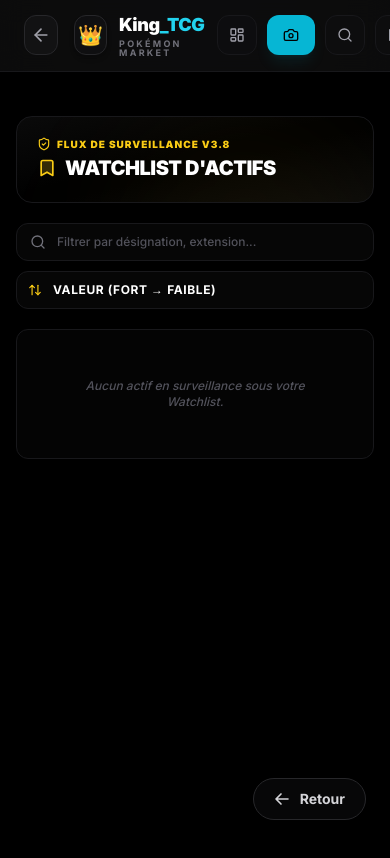
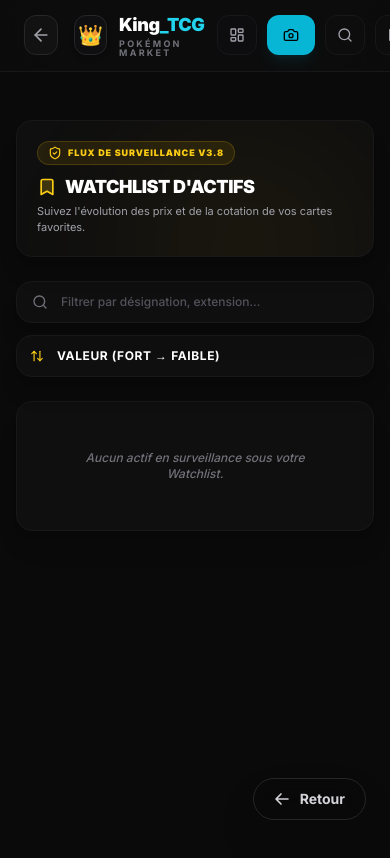
Before and after one commit to dylangdm1-dotcom/King_TcgV1, a Next.js app: page /favoris in a window 390 px wide. Shown: the top 858 px of the page. Built offline with nearby package versions, Linux system fonts and the light colour scheme.

Commit message:
Refactor favoris page layout and styles
Updated styling and layout for the favoris page, including changes to background colors, padding, and text sizes. Improved responsiveness and visual hierarchy of elements.

```diff
--- a/app/favoris/page.tsx
+++ b/app/favoris/page.tsx
@@ -132,30 +132,31 @@ export default function FavorisPage() {
   return (
     <>
       <Navbar />
-      <main className="min-h-screen bg-black text-white pb-24 selection:bg-cyan-500/10">
-        <div className="mx-auto max-w-7xl space-y-5 px-4 py-6 sm:px-6 lg:px-8">
+      <main className="min-h-screen bg-neutral-950 text-white pb-32 selection:bg-cyan-500/20">
+        <div className="mx-auto max-w-7xl space-y-6 px-4 py-6 sm:px-6 lg:px-8">
 
           <div className="flex items-center justify-between">
             <BackButton />
           </div>
 
           {/* En-tête Technique V3.8 */}
-          <section className="rounded-2xl border border-zinc-900 bg-gradient-to-br from-neutral-950 via-black to-neutral-950 p-5 shadow-2xl relative overflow-hidden">
+          <section className="rounded-2xl border border-zinc-900 bg-neutral-900/40 p-5 sm:p-6 shadow-xl relative overflow-hidden">
             <div className="absolute top-0 right-0 w-64 h-64 bg-yellow-500/5 rounded-full blur-3xl pointer-events-none" />
 
-            <div className="flex flex-col sm:flex-row sm:items-center justify-between gap-3 relative z-10">
+            <div className="flex flex-col sm:flex-row sm:items-center justify-between gap-4 relative z-10">
               <div>
-                <span className="text-[10px] font-black uppercase tracking-widest text-yellow-400 flex items-center gap-1.5">
+                <span className="text-[9px] font-black uppercase tracking-widest text-yellow-400 bg-yellow-500/10 border border-yellow-500/20 px-2.5 py-1 rounded-full flex items-center gap-1.5 w-fit mb-2">
                   <ShieldCheck className="w-3.5 h-3.5" /> Flux de Surveillance V3.8
                 </span>
-                <h1 className="mt-0.5 text-xl font-black uppercase tracking-tight text-white flex items-center gap-2">
+                <h1 className="text-lg font-black uppercase tracking-tight text-white flex items-center gap-2">
                   <Bookmark className="w-5 h-5 text-yellow-400 fill-yellow-400/20" /> Watchlist d'Actifs
                 </h1>
+                <p className="mt-0.5 text-[11px] text-zinc-400">Suivez l'évolution des prix et de la cotation de vos cartes favorites.</p>
               </div>
 
               {!loading && cards.length > 0 && (
-                <div className="px-3.5 py-1.5 rounded-xl bg-neutral-900/90 border border-zinc-800 flex items-center gap-2">
-                  <TrendingUp className="w-3.5 h-3.5 text-yellow-400" />
+                <div className="px-4 py-2.5 rounded-xl bg-neutral-900 border border-zinc-800 flex items-center gap-2.5 shadow-lg">
+                  <TrendingUp className="w-4 h-4 text-yellow-400" />
                   <span className="text-[10px] font-bold text-zinc-400 uppercase tracking-wider">
                     Valeur Suivie :
                   </span>
@@ -170,23 +171,23 @@ export default function FavorisPage() {
           {/* KPIs Resserres de Suivi V3.8 */}
           {!loading && cards.length > 0 && (
             <section className="grid gap-3 grid-cols-2 lg:grid-cols-3">
-              <div className="rounded-xl border border-zinc-900 bg-neutral-950/60 p-3.5 flex flex-col justify-between min-h-[85px]">
-                <span className="text-zinc-500 text-[10px] font-black uppercase tracking-wider flex items-center gap-1">
-                  <Bookmark className="w-3 h-3 text-yellow-400" /> Actifs Surveillés
+              <div className="rounded-2xl border border-zinc-900 bg-neutral-900/40 p-4 sm:p-5 flex flex-col justify-between min-h-[95px] shadow-xl">
+                <span className="text-zinc-500 text-[10px] font-black uppercase tracking-wider flex items-center gap-1.5">
+                  <Bookmark className="w-3.5 h-3.5 text-yellow-400" /> Actifs Surveillés
                 </span>
                 <div className="text-xl font-black text-white tabular-nums mt-1">{cards.length}</div>
               </div>
 
-              <div className="rounded-xl border border-zinc-900 bg-neutral-950/60 p-3.5 flex flex-col justify-between min-h-[85px]">
-                <span className="text-zinc-500 text-[10px] font-black uppercase tracking-wider flex items-center gap-1">
-                  <Activity className="w-3 h-3 text-emerald-400" /> Indexations Actives
+              <div className="rounded-2xl border border-zinc-900 bg-neutral-900/40 p-4 sm:p-5 flex flex-col justify-between min-h-[95px] shadow-xl">
+                <span className="text-zinc-500 text-[10px] font-black uppercase tracking-wider flex items-center gap-1.5">
+                  <Activity className="w-3.5 h-3.5 text-emerald-400" /> Indexations Actives
                 </span>
                 <div className="text-xl font-black text-emerald-400 tabular-nums mt-1">{activeMonitoredCount}</div>
               </div>
 
-              <div className="hidden lg:flex rounded-xl border border-zinc-900 bg-neutral-950/60 p-3.5 flex-col justify-between min-h-[85px]">
-                <span className="text-zinc-500 text-[10px] font-black uppercase tracking-wider flex items-center gap-1">
-                  <TrendingUp className="w-3 h-3 text-cyan-400" /> Cotation Moyenne
+              <div className="hidden lg:flex rounded-2xl border border-zinc-900 bg-neutral-900/40 p-4 sm:p-5 flex-col justify-between min-h-[95px] shadow-xl">
+                <span className="text-zinc-500 text-[10px] font-black uppercase tracking-wider flex items-center gap-1.5">
+                  <TrendingUp className="w-3.5 h-3.5 text-cyan-400" /> Cotation Moyenne
                 </span>
                 <div className="text-xl font-black text-cyan-400 tabular-nums mt-1">
                   {(cards.length > 0 ? totalWatchlistValue / cards.length : 0).toFixed(2)} €
@@ -197,56 +198,56 @@ export default function FavorisPage() {
 
           {/* Barre de Recherche, Tri & Filtres */}
           <section className="space-y-3">
-            <div className="flex flex-col sm:flex-row gap-2.5">
+            <div className="flex flex-col sm:flex-row gap-3">
 
               {/* Recherche */}
               <div className="relative flex-1">
-                <Search className="absolute left-3.5 top-1/2 -translate-y-1/2 w-4 h-4 text-zinc-500" />
+                <Search className="absolute left-4 top-1/2 -translate-y-1/2 w-4 h-4 text-zinc-500" />
                 <input
                   type="text"
                   value={search}
                   onChange={(e) => setSearch(e.target.value)}
                   placeholder="Filtrer par désignation, extension..."
-                  className="w-full rounded-xl border border-zinc-900 bg-neutral-950/60 pl-10 pr-4 py-2.5 text-xs font-medium text-white outline-none focus:border-yellow-500/50 focus:bg-neutral-950 transition-all placeholder:text-zinc-600"
+                  className="w-full rounded-2xl border border-zinc-900 bg-neutral-900/40 pl-11 pr-10 py-3 text-xs font-medium text-white outline-none focus:border-yellow-500/50 focus:bg-neutral-900/80 transition-all placeholder:text-zinc-600 shadow-xl"
                 />
                 {search && (
                   <button
                     onClick={() => setSearch("")}
-                    className="absolute right-3 top-1/2 -translate-y-1/2 text-zinc-500 hover:text-white"
+                    className="absolute right-3.5 top-1/2 -translate-y-1/2 text-zinc-500 hover:text-white"
                   >
-                    <X className="w-3.5 h-3.5" />
+                    <X className="w-4 h-4" />
                   </button>
                 )}
               </div>
 
               {/* Sélection du Tri */}
-              <div className="flex items-center gap-2">
-                <div className="relative flex-1 sm:w-48">
-                  <ArrowUpDown className="absolute left-3 top-1/2 -translate-y-1/2 w-3.5 h-3.5 text-yellow-400 pointer-events-none" />
+              <div className="flex items-center gap-2.5">
+                <div className="relative flex-1 sm:w-52">
+                  <ArrowUpDown className="absolute left-3.5 top-1/2 -translate-y-1/2 w-3.5 h-3.5 text-yellow-400 pointer-events-none" />
                   <select
                     value={sortBy}
                     onChange={(e) => setSortBy(e.target.value as SortOption)}
-                    className="w-full appearance-none rounded-xl border border-zinc-900 bg-neutral-950/60 pl-9 pr-8 py-2.5 text-xs font-bold uppercase tracking-wider text-white outline-none focus:border-yellow-500/50 cursor-pointer"
+                    className="w-full appearance-none rounded-2xl border border-zinc-900 bg-neutral-900/40 pl-10 pr-9 py-3 text-xs font-bold uppercase tracking-wider text-white outline-none focus:border-yellow-500/50 cursor-pointer shadow-xl"
                   >
-                    <option value="value_desc">Valeur (Fort → Faible)</option>
-                    <option value="value_asc">Valeur (Faible → Fort)</option>
-                    <option value="name_asc">Nom (A → Z)</option>
-                    <option value="rarity">Rareté</option>
+                    <option value="value_desc" className="bg-neutral-900 text-white">Valeur (Fort → Faible)</option>
+                    <option value="value_asc" className="bg-neutral-900 text-white">Valeur (Faible → Fort)</option>
+                    <option value="name_asc" className="bg-neutral-900 text-white">Nom (A → Z)</option>
+                    <option value="rarity" className="bg-neutral-900 text-white">Rareté</option>
                   </select>
                 </div>
 
                 {/* Filtre Rareté */}
                 {availableRarities.length > 0 && (
-                  <div className="relative flex-1 sm:w-40">
-                    <Filter className="absolute left-3 top-1/2 -translate-y-1/2 w-3.5 h-3.5 text-zinc-400 pointer-events-none" />
+                  <div className="relative flex-1 sm:w-44">
+                    <Filter className="absolute left-3.5 top-1/2 -translate-y-1/2 w-3.5 h-3.5 text-zinc-400 pointer-events-none" />
                     <select
                       value={filterRarity}
                       onChange={(e) => setFilterRarity(e.target.value)}
-                      className="w-full appearance-none rounded-xl border border-zinc-900 bg-neutral-950/60 pl-9 pr-8 py-2.5 text-xs font-bold uppercase tracking-wider text-white outline-none focus:border-yellow-500/50 cursor-pointer"
+                      className="w-full appearance-none rounded-2xl border border-zinc-900 bg-neutral-900/40 pl-10 pr-9 py-3 text-xs font-bold uppercase tracking-wider text-white outline-none focus:border-yellow-500/50 cursor-pointer shadow-xl"
                     >
-                      <option value="all">Toutes raretés</option>
+                      <option value="all" className="bg-neutral-900 text-white">Toutes raretés</option>
                       {availableRarities.map((r) => (
-                        <option key={r} value={r}>
+                        <option key={r} value={r} className="bg-neutral-900 text-white">
                           {r}
                         </option>
                       ))}
@@ -259,14 +260,14 @@ export default function FavorisPage() {
 
             {/* Badges d'état des filtres */}
             {(search || filterRarity !== "all") && (
-              <div className="flex items-center gap-2 pt-1 text-[10px] text-zinc-500">
+              <div className="flex items-center gap-2.5 pt-1 text-xs text-zinc-400 px-1">
                 <span>Résultats : <strong className="text-white">{processedCards.length}</strong> cartes surveillées</span>
                 <button
                   onClick={() => {
                     setSearch("");
                     setFilterRarity("all");
                   }}
-                  className="text-yellow-400 underline hover:text-yellow-300 ml-2"
+                  className="text-yellow-400 underline hover:text-yellow-300 ml-2 font-medium"
                 >
                   Réinitialiser les filtres
                 </button>
@@ -276,21 +277,21 @@ export default function FavorisPage() {
 
           {/* Grille de Résultats Unifiée */}
           {loading ? (
-            <div className="grid grid-cols-3 gap-3 md:grid-cols-4 xl:grid-cols-6">
+            <div className="grid grid-cols-2 gap-4 sm:grid-cols-3 md:grid-cols-4 lg:grid-cols-6">
               {Array.from({ length: 6 }).map((_, i) => (
-                <div key={i} className="aspect-[0.72] animate-pulse rounded-xl bg-neutral-950/60 border border-zinc-900/80" />
+                <div key={i} className="aspect-[0.72] animate-pulse rounded-2xl bg-neutral-900/40 border border-zinc-900 p-3" />
               ))}
             </div>
           ) : processedCards.length === 0 ? (
-            <div className="rounded-xl border border-zinc-900 bg-neutral-950/40 p-12 text-center">
-              <p className="text-zinc-600 text-xs font-medium italic">
+            <div className="rounded-2xl border border-zinc-900 bg-neutral-900/40 p-12 text-center shadow-xl">
+              <p className="text-zinc-500 text-xs font-medium italic">
                 {search || filterRarity !== "all"
                   ? "Aucun actif de la watchlist ne correspond aux critères de recherche."
                   : "Aucun actif en surveillance sous votre Watchlist."}
               </p>
             </div>
           ) : (
-            <div className="grid grid-cols-3 gap-3 md:grid-cols-4 xl:grid-cols-6">
+            <div className="grid grid-cols-2 gap-4 sm:grid-cols-3 md:grid-cols-4 lg:grid-cols-6">
               {processedCards.map((card) => (
                 <CardResult key={card.id} card={card} />
               ))}
```
